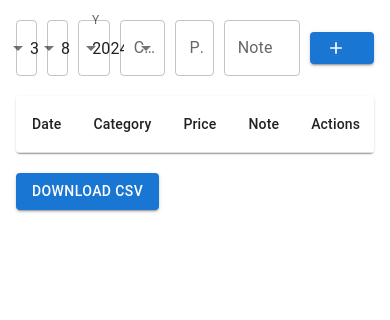
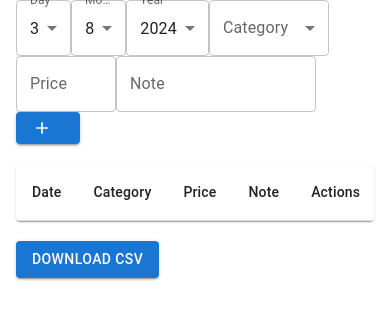
Before and after one commit to GilbertQ/qui, a React (Create React App) app: page / in a window 390 px wide. Shown: the top 320 px of the page. Built offline with nearby package versions, Linux system fonts and the light colour scheme.

Commit message:
adapted to mobile.

```diff
--- a/src/App.css
+++ b/src/App.css
@@ -36,3 +36,21 @@
     transform: rotate(360deg);
   }
 }
+
+.form-container {
+  display: flex;
+  gap: 10px;
+  align-items: center;
+  margin-top: 20px;
+  flex-wrap: wrap;
+}
+
+@media (max-width: 600px) {
+  .form-container > * {
+    flex: 1 1 100%;
+  }
+
+  .form-container {
+    flex-direction: column;
+  }
+}
--- a/src/Components/RecordS.js
+++ b/src/Components/RecordS.js
@@ -20,6 +20,7 @@ import format from 'date-fns/format';
 import DeleteIcon from '@mui/icons-material/Delete';
 import EditIcon from '@mui/icons-material/Edit';
 import AddIcon from '@mui/icons-material/Add';
+import CheckIcon from '@mui/icons-material/Check';
 import { saveAs } from 'file-saver';
 
 const categoryOptions = ['Gifts', 'Groceries', 'Eating Out', 'Education', 'Rent / Loan', 'Utilities', 'Car', 'Medical', 'Household', 'Fun', 'Ketzia', 'Marcos', 'Rbk', 'Voluntariado', 'Clothing', 'Transport', 'Parents', 'Crista', 'Taxes', 'Casa-puerto', 'Inversiones', 'Propiedad'];
@@ -34,7 +35,10 @@ const RecordS = () => {
   const currentMonth = currentDate.getMonth() + 1;
   const currentYear = currentDate.getFullYear();
 
-  const [records, setRecords] = useState([]);
+  const [records, setRecords] = useState(() => {
+    const savedRecords = localStorage.getItem('records');
+    return savedRecords ? JSON.parse(savedRecords) : [];
+  });
   const [editIndex, setEditIndex] = useState(null);
   const [formValues, setFormValues] = useState({
     day: currentDay,
@@ -84,7 +88,6 @@ const RecordS = () => {
   const handleSave = () => {
     const { day, month, year, category, price, note } = formValues;
 
-    // Validation checks
     if (!category || !price || isNaN(price) || price <= 0) {
       alert("Please fill in all required fields correctly.");
       return;
@@ -93,19 +96,24 @@ const RecordS = () => {
     const date = new Date(year, month - 1, day);
     const newRecord = { date, category, price, note };
 
+    let updatedRecords;
     if (editIndex !== null) {
-      const updatedRecords = [...records];
+      updatedRecords = [...records];
       updatedRecords[editIndex] = newRecord;
-      setRecords(updatedRecords);
+      setEditIndex(null);
     } else {
-      setRecords([...records, newRecord]);
+      updatedRecords = [...records, newRecord];
     }
+
+    setRecords(updatedRecords);
+    localStorage.setItem('records', JSON.stringify(updatedRecords));
     handleCancel();
   };
 
-
   const handleDelete = (index) => {
-    setRecords(records.filter((_, i) => i !== index));
+    const updatedRecords = records.filter((_, i) => i !== index);
+    setRecords(updatedRecords);
+    localStorage.setItem('records', JSON.stringify(updatedRecords));
   };
 
   const downloadCSV = () => {
@@ -127,7 +135,7 @@ const RecordS = () => {
 
   return (
     <Container>
-      <div style={{ display: 'flex', gap: '10px', alignItems: 'center', marginTop: 20 }}>
+      <div className="form-container">
         <FormControl>
           <InputLabel>Day</InputLabel>
           <Select
@@ -201,12 +209,11 @@ const RecordS = () => {
           inputProps={{ maxLength: 50 }}
           style={{ width: '200px' }}
         />
-        <Button variant="contained" startIcon={<AddIcon />} onClick={handleSave}>
-          {editIndex !== null ? '' : ''}
+        <Button variant="contained" startIcon={editIndex === null ? <AddIcon /> : <CheckIcon />} onClick={handleSave}>
         </Button>
         {editIndex !== null && (
           <Button variant="outlined" onClick={handleCancel} style={{ marginLeft: 10 }}>
-            Cancel Edit
+            Cancel
           </Button>
         )}
       </div>
```
